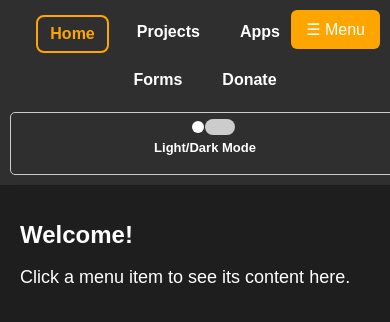
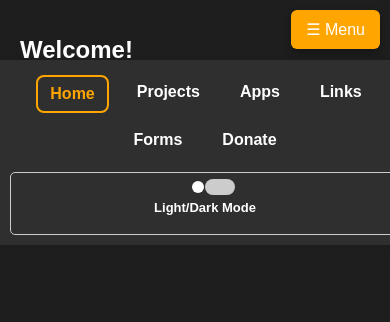
Before and after one commit to Davidroki5/Davidroki5.github.io, a plain HTML site: page index.html in a window 390 px wide. Both pictures are taken after a click on the button "☰ Menu". Drawn offline with Linux system fonts and the light colour scheme.

Commit message:
Update index.html

```diff
--- a/index.html
+++ b/index.html
@@ -46,6 +46,13 @@
       font-size: 16px;
       border-radius: 6px;
       cursor: pointer;
+      box-shadow: 0 4px 8px rgba(0,0,0,0.3);
+      transition: background-color 0.3s, box-shadow 0.3s;
+    }
+
+    .sidebar-toggle:hover {
+      background-color: #ff9900;
+      box-shadow: 0 6px 12px rgba(0,0,0,0.4);
     }
 
     .sidebar {
@@ -183,22 +190,28 @@
       }
 
       .sidebar {
-        position: relative;
+        position: fixed;
+        top: 60px;
+        left: 0;
         width: 100%;
         height: auto;
-        top: 0;
-        left: 0;
         padding: 10px;
         border-radius: 0;
-        display: none;
         flex-wrap: wrap;
         flex-direction: row;
         justify-content: center;
         overflow-x: auto;
+        display: flex;
+        transform: translateY(-200%);
+        opacity: 0;
+        pointer-events: none;
+        transition: transform 0.3s ease, opacity 0.3s ease;
       }
 
       .sidebar.active {
-        display: flex;
+        transform: translateY(0);
+        opacity: 1;
+        pointer-events: auto;
       }
 
       .sidebar .menu-item {
```
